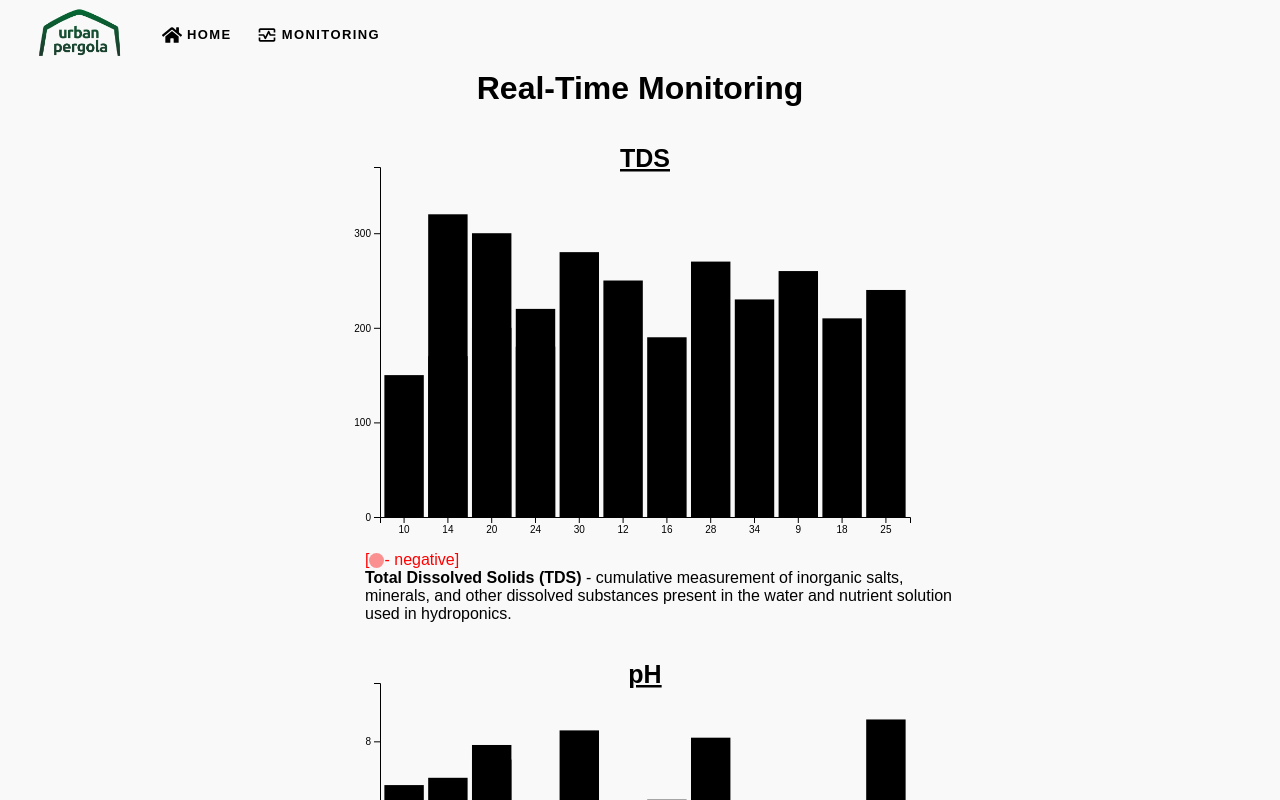
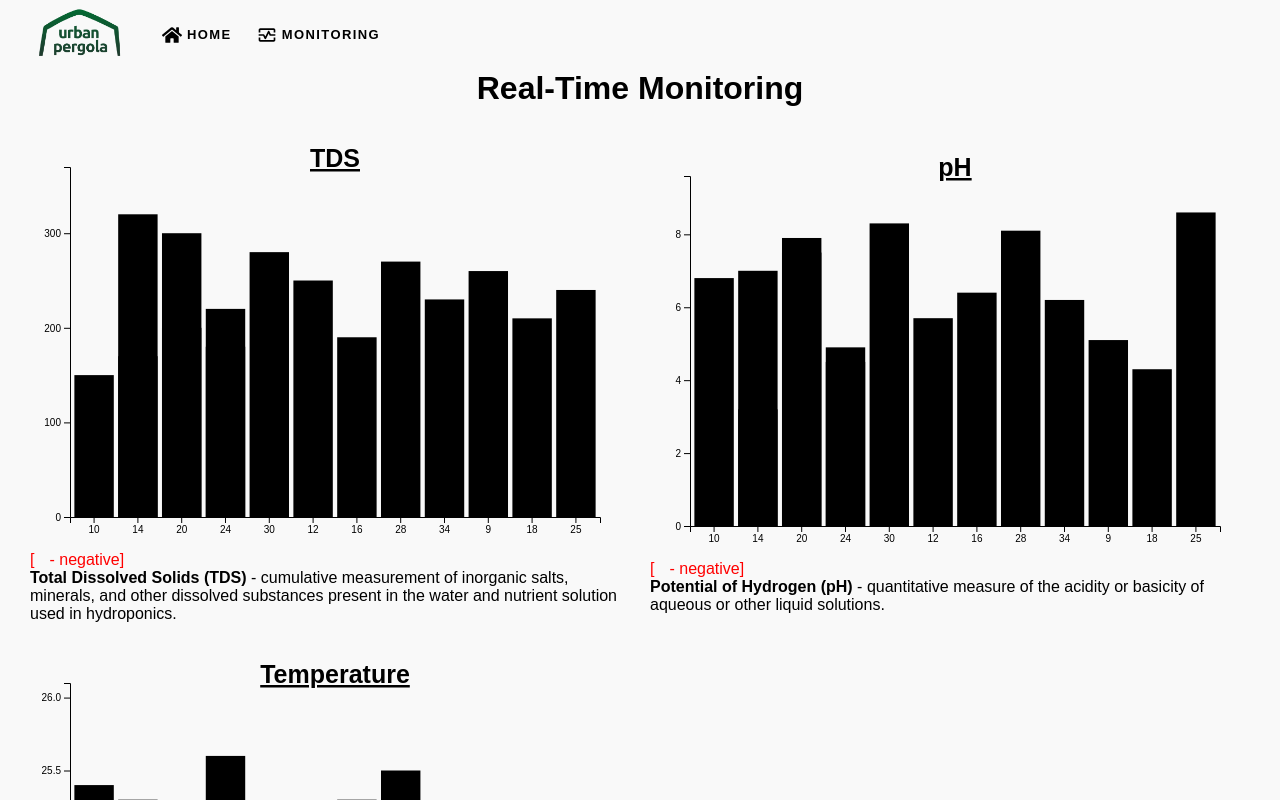
Before and after one commit to Shyngysbek/urban-pergola, a React (Vite) app: page /urban-pergola/monitoring in a window 1280 px wide. Shown: the top 800 px of the page. Built offline with nearby package versions, Linux system fonts and the light colour scheme.

Commit message:
fix: deleted <p> style  from Tooltip.css

```diff
--- a/src/components/Tooltip.css
+++ b/src/components/Tooltip.css
@@ -1,3 +1,4 @@
+
 .tooltip
 {
     position: absolute;
@@ -14,7 +15,3 @@
 .bar:hover {
   fill: #38812F;
 }
-
-p {
-  margin-left: 50px;
-}
```
